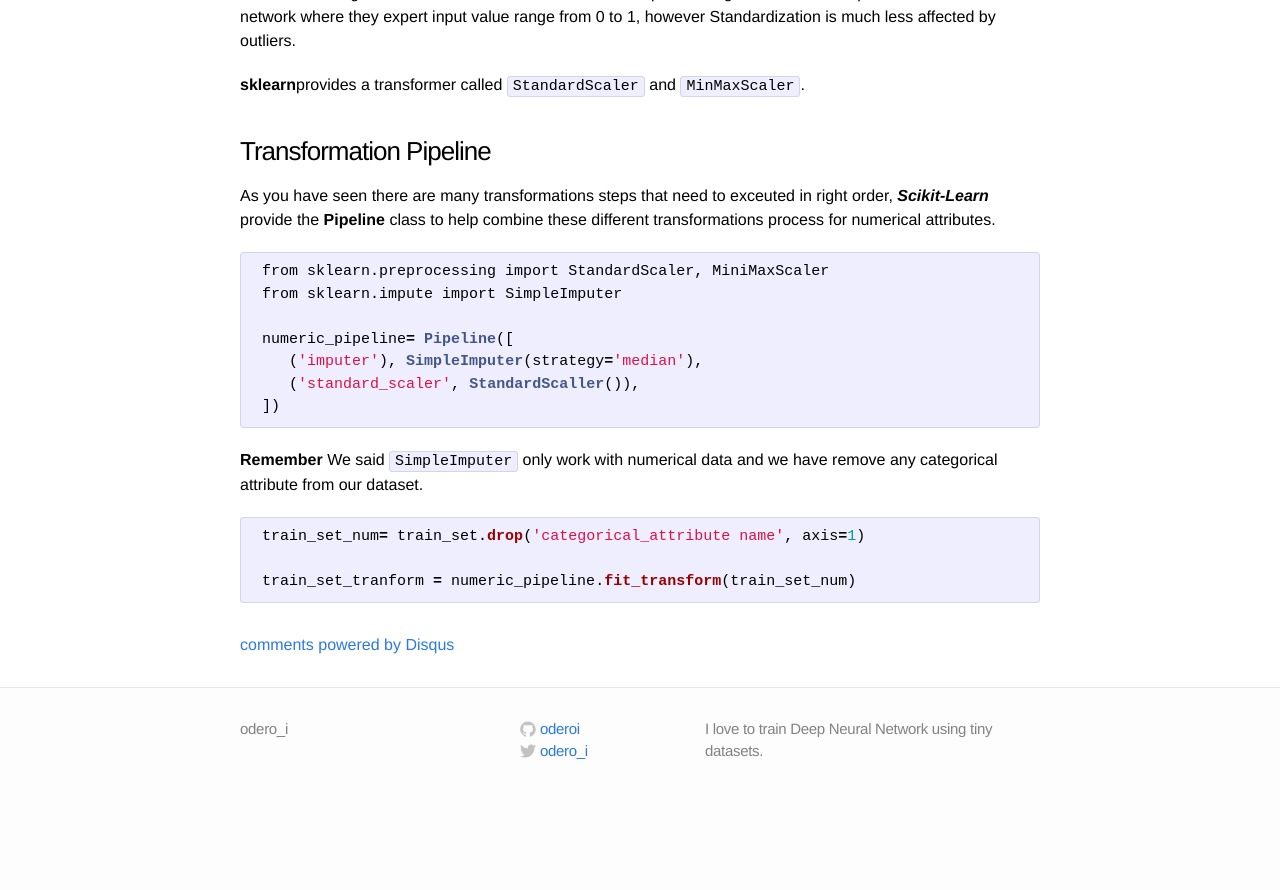
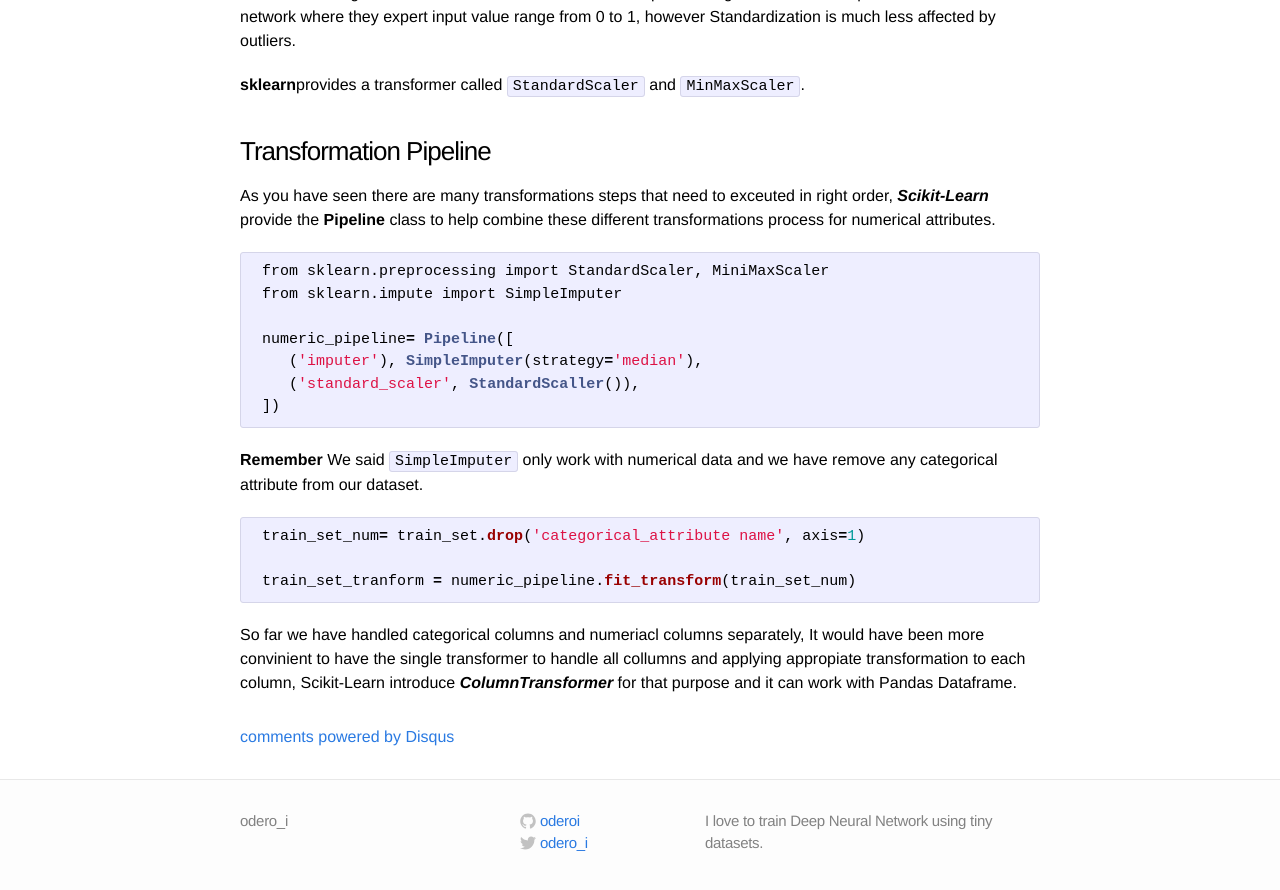
Before and after one commit to oderoi/oderoi.github.io, a Jekyll site: the page built from _posts/2023-08-03-Prepare the Data for Machine Learning Algorithms.markdown, in a window 1280 px wide and 900 px high, scrolled down 3886 px. Shown: the top 890 px of the window. Built offline with Jekyll 4.4.1, drawn with Linux system fonts in a browser that asks for light colours; comment, search, counter and statistics services are not loaded; before the commit the page ends 4694 px from its top, so only the background shows below that.

Commit message:
Update 2023-08-03-Prepare the Data for Machine Learning Algorithms.markdown

````diff
--- a/_posts/2023-08-03-Prepare the Data for Machine Learning Algorithms.markdown
+++ b/_posts/2023-08-03-Prepare the Data for Machine Learning Algorithms.markdown
@@ -183,3 +183,5 @@ As you have seen there are many transformations steps that need to exceuted in r
 
  train_set_tranform = numeric_pipeline.fit_transform(train_set_num)
 ```
+
+So far we have handled categorical columns and numeriacl columns separately, It would have been more convinient to have the single transformer to handle all collumns and applying appropiate transformation to each column, Scikit-Learn introduce ***ColumnTransformer*** for that purpose and it can work with Pandas Dataframe.
````
